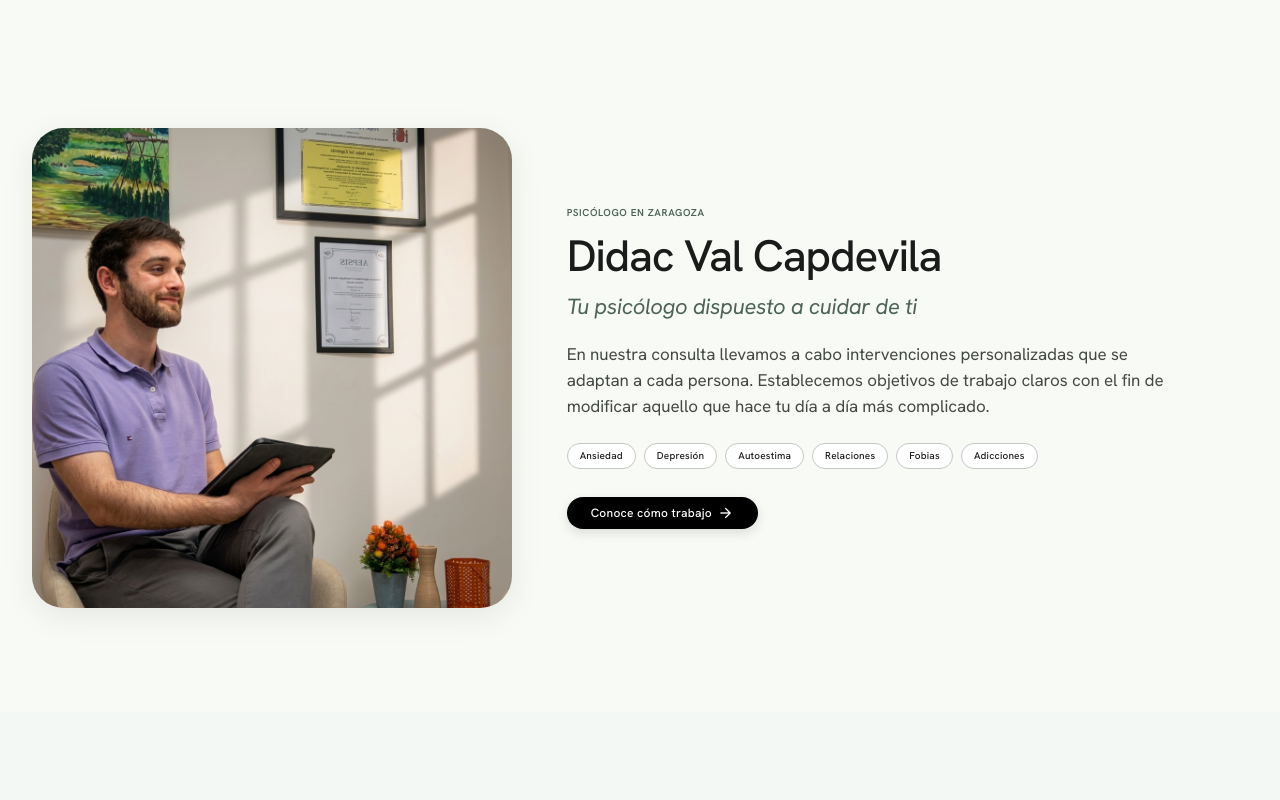
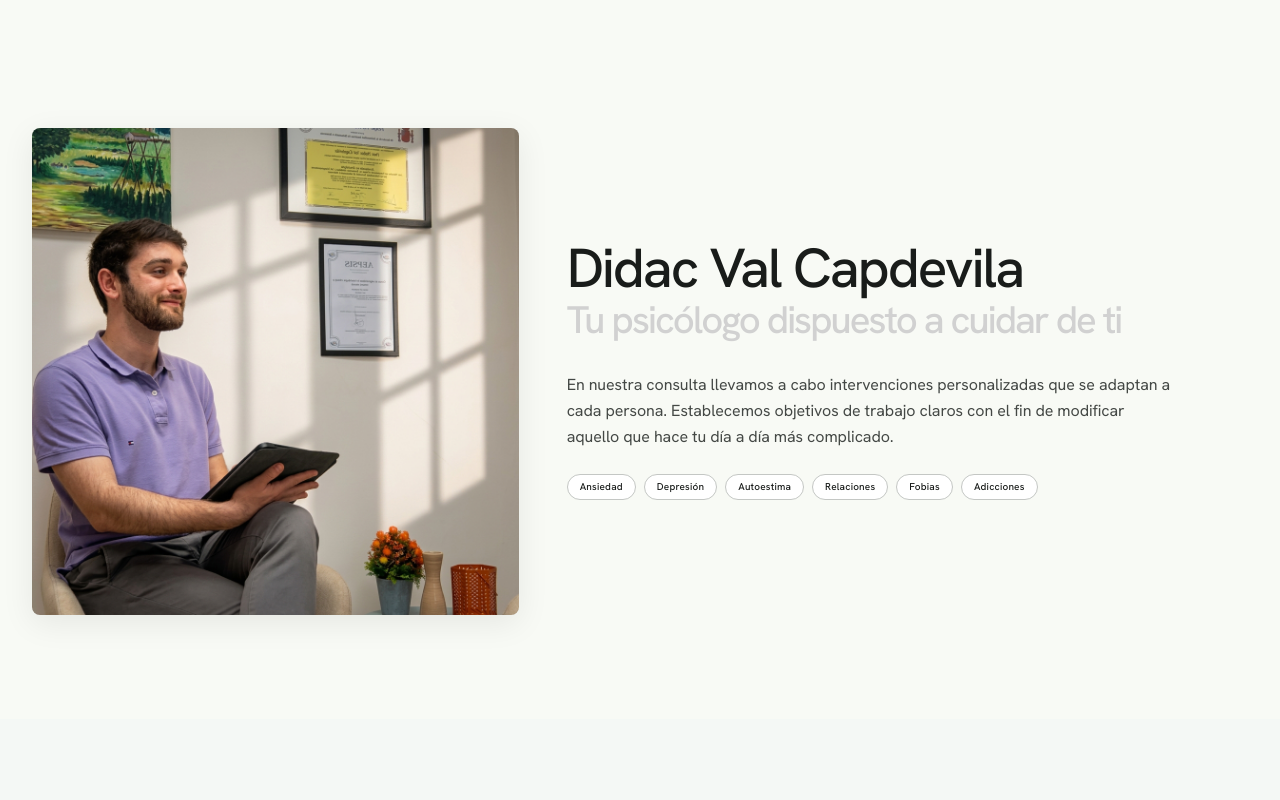
Before and after one commit to christianhn/didacval, an Astro site: page / in a window 1280 px wide. Shown: the part 1180-1980 px from the top of the page. Built offline with nearby package versions, Linux system fonts and the light colour scheme; Astro itself is replaced by a stand-in of ours.

Commit message:
feat: update global typography and border radius, refactor hero and profile components, and adjust scroll animation duration

```diff
--- a/src/components/Header.astro
+++ b/src/components/Header.astro
@@ -118,7 +118,7 @@ import { siteData } from "../data/site";
       .from(header, {
         yPercent: -100,
         paused: true,
-        duration: 0.2,
+        duration: 0.5,
         ease: "power2.out",
       })
       .progress(1);
--- a/src/components/Hero.astro
+++ b/src/components/Hero.astro
@@ -1,5 +1,6 @@
 ---
 import { heroData } from "../data/hero";
+import { profileData } from "../data/profile";
 import natureVideo from "../assets/hero/nature.mp4";
 ---
 
@@ -23,7 +24,8 @@ import natureVideo from "../assets/hero/nature.mp4";
   <div class="hero-video__content">
     <div class="hero-video__text">
       <h1 id="hero-title" class="hero-video__title">
-        {heroData.title.line1}
+        <span class="hero-video__eyebrow">{profileData.eyebrow}</span>
+        <span class="hero-video__title-main">{heroData.title.line1}</span>
         <span class="hero-video__title-accent">{heroData.title.line2}</span>
       </h1>
     </div>
@@ -140,6 +142,30 @@ import natureVideo from "../assets/hero/nature.mp4";
     }
   }
 
+  .hero-video__eyebrow {
+    display: block;
+    font-family: $font-family-base;
+    font-size: 11px;
+    line-height: 1;
+    letter-spacing: 0.22em;
+    font-weight: 400;
+    text-transform: uppercase;
+    color: rgba(255, 255, 255, 0.82);
+    margin-bottom: $space-md;
+    text-shadow: 0 1px 12px rgba(0, 0, 0, 0.35);
+
+    @media (max-width: 480px) {
+      font-size: 10px;
+      letter-spacing: 0.18em;
+      margin-bottom: $space-sm;
+    }
+  }
+
+  .hero-video__title-main {
+    display: block;
+    font-weight: 500;
+  }
+
   .hero-video__title-accent {
     display: block;
     font-style: italic;
--- a/src/components/Profile.astro
+++ b/src/components/Profile.astro
@@ -21,7 +21,6 @@ import didacImg from "../assets/perfil/didac.jpeg";
     </div>
 
     <div class="profile__content">
-      <span class="profile__eyebrow">{profileData.eyebrow}</span>
       <h2 id="profile-title" class="profile__title">{profileData.title}</h2>
       <p class="profile__subtitle">{profileData.subtitle}</p>
       <p class="profile__desc">{profileData.description}</p>
@@ -29,13 +28,6 @@ import didacImg from "../assets/perfil/didac.jpeg";
       <ul class="profile__tags" role="list">
         {profileData.tags.map((tag) => <li class="profile__tag">{tag}</li>)}
       </ul>
-
-      <a class="profile__cta" href={profileData.cta.href}>
-        <span>{profileData.cta.label}</span>
-        <span class="material-symbols-outlined" aria-hidden="true"
-          >{profileData.cta.icon}</span
-        >
-      </a>
     </div>
   </div>
 </section>
@@ -71,9 +63,9 @@ import didacImg from "../assets/perfil/didac.jpeg";
   .profile__media {
     position: relative;
     width: 100%;
-    max-width: 480px;
+    max-width: 550px;
     margin-inline: auto;
-    border-radius: $radius-lg;
+    border-radius: $radius-default;
     overflow: hidden;
     background: var(--color-surface-container-high);
     box-shadow: 0 8px 32px rgba(0, 0, 0, 0.08);
@@ -98,14 +90,6 @@ import didacImg from "../assets/perfil/didac.jpeg";
     gap: $space-sm;
   }
 
-  .profile__eyebrow {
-    @include text-caption-micro;
-    text-transform: uppercase;
-    letter-spacing: 0.06em;
-    color: var(--color-secondary);
-    font-weight: 600;
-  }
-
   .profile__title {
     @include text-headline-xl;
     color: var(--color-on-surface);
@@ -113,10 +97,8 @@ import didacImg from "../assets/perfil/didac.jpeg";
   }
 
   .profile__subtitle {
-    @include text-headline-sm;
-    color: var(--color-secondary);
-    font-weight: 400;
-    font-style: italic;
+    @include text-profile-subtitle;
+    color: var(--color-text-muted);
     margin: 0;
     padding-bottom: $space-xs;
   }
@@ -124,8 +106,9 @@ import didacImg from "../assets/perfil/didac.jpeg";
   .profile__desc {
     @include text-body-lg;
     color: var(--color-on-surface-variant);
-    margin: 0;
+    margin: 1rem 0 0;
     max-width: 38rem;
+    font-size: 1rem;
 
     &--secondary {
       @include text-body-base;
@@ -154,27 +137,4 @@ import didacImg from "../assets/perfil/didac.jpeg";
     letter-spacing: 0.02em;
     text-transform: none;
   }
-
-  .profile__cta {
-    display: inline-flex;
-    align-items: center;
-    gap: 6px;
-    width: fit-content;
-    margin-top: $space-md;
-    padding: $space-xs $space-lg;
-    background: var(--color-primary);
-    color: var(--color-on-primary);
-    border-radius: $radius-full;
-    @include text-label-pill;
-    box-shadow: 0 4px 12px rgba(0, 0, 0, 0.12);
-    transition: background 0.2s;
-
-    &:hover {
-      background: #222;
-    }
-
-    .material-symbols-outlined {
-      font-size: 16px;
-    }
-  }
 </style>
--- a/src/pages/index.astro
+++ b/src/pages/index.astro
@@ -25,9 +25,11 @@ import Specialties from "../components/Specialties.astro";
     <Profile />
     <Specialties />
     <Metrics />
+    <!--
     <IntroContext />
-    <SupportQuote />
-    <EditorialPortal />
+    <SupportQuote /> -->
+
+    <!-- <EditorialPortal /> -->
     <Process />
     <Faq />
     <Contact />
--- a/src/styles/_typography.scss
+++ b/src/styles/_typography.scss
@@ -59,9 +59,17 @@ $font-family-base: "Hanken Grotesk", system-ui, -apple-system, sans-serif;
   }
 }
 
+@mixin text-profile-subtitle {
+  font-family: $font-family-base;
+  font-size: 2.4rem;
+  line-height: 0.8;
+  letter-spacing: -2px;
+  font-weight: 500;
+}
+
 @mixin text-body-lg {
   font-family: $font-family-base;
-  font-size: 17px;
+  font-size: 1rem;
   line-height: 26px;
   letter-spacing: -0.005em;
   font-weight: 400;
@@ -85,9 +93,9 @@ $font-family-base: "Hanken Grotesk", system-ui, -apple-system, sans-serif;
 
 @mixin text-headline-xl {
   font-family: $font-family-base;
-  font-size: 44px;
-  line-height: 50px;
-  letter-spacing: -0.025em;
+        font-size: 55px;
+    letter-spacing: -2px;
+      line-height: 50px;
   font-weight: 500;
 
   @media (max-width: 768px) {
--- a/src/styles/_variables.scss
+++ b/src/styles/_variables.scss
@@ -61,6 +61,7 @@ $colors: (
   "surface-dark": #0a0b0a,
   "surface-container-highest": #e1e3de,
   "on-error": #ffffff,
+  "text-muted": #d1d1d1,
 );
 
 // ---------- Spacing ----------
@@ -81,9 +82,9 @@ $gutter-desktop: 2rem;
 $container-max: 1440px;
 
 // ---------- Border Radius ----------
-$radius-default: 1rem;
-$radius-lg: 2rem;
-$radius-xl: 3rem;
+$radius-default: 0.5rem;
+$radius-lg: 1.5rem;
+$radius-xl: 2rem;
 $radius-full: 9999px;
 
 // ---------- Breakpoints ----------
```
